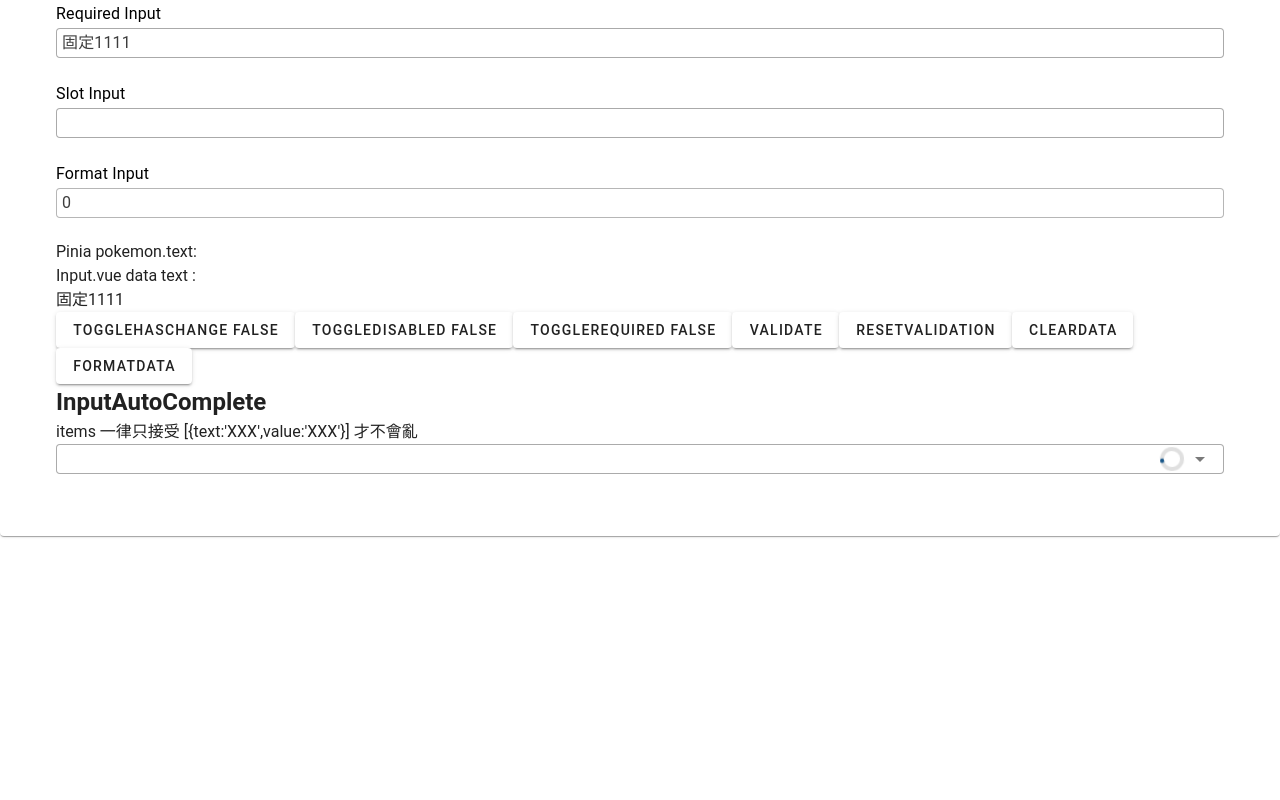
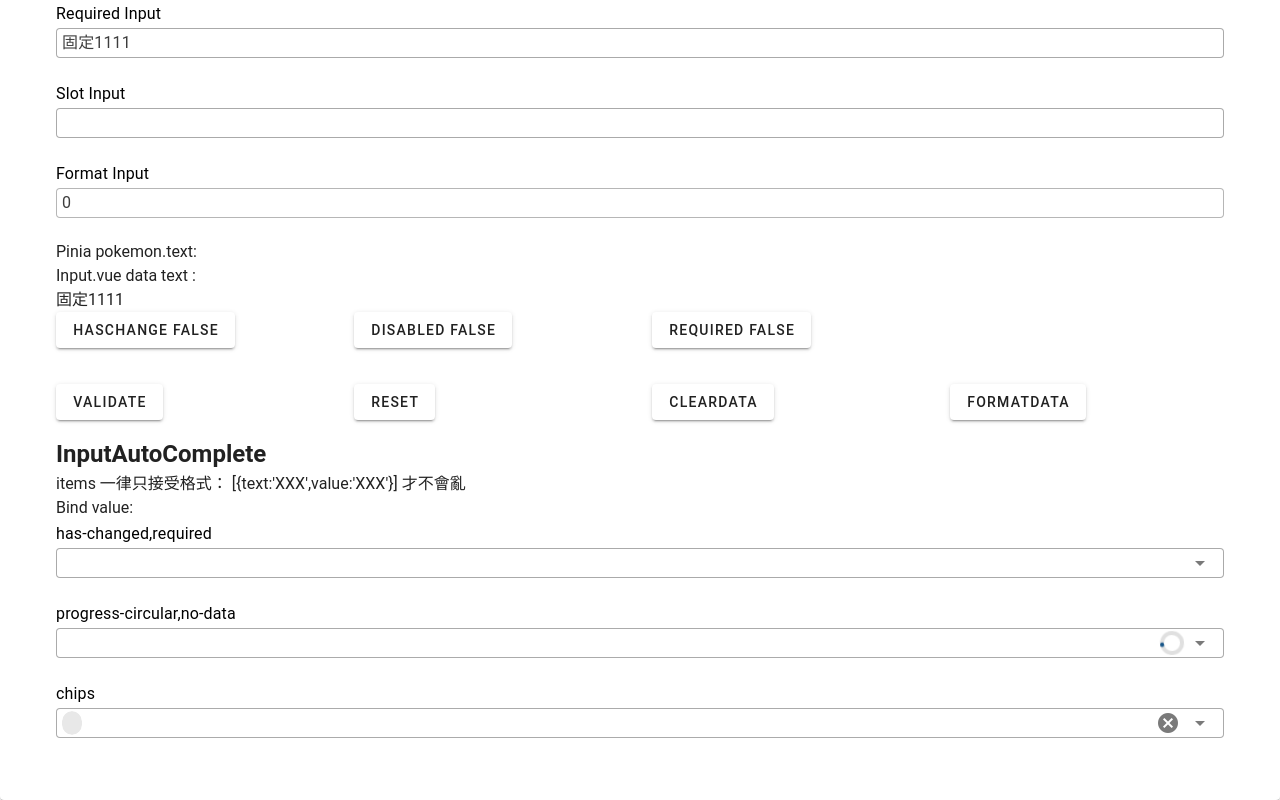
Before and after one commit to Zhang-RenWen/vue3-ts-template, a Vue app: page /input in a window 1280 px wide. Shown: the part 532-1332 px from the top of the page. Before the commit the page ends 1068 px from the top, so only its background shows below. Built offline with nearby package versions, Linux system fonts and the light colour scheme.

Commit message:
feat: add autoComplete chip type

```diff
--- a/src/views/Input.vue
+++ b/src/views/Input.vue
@@ -20,16 +20,16 @@
         <InputLabel name="Disabled Input" />
         <InputTextField
           v-model="pokemon.text"
+          @format="(v) => pokemon.setText(v)"
           :disabled="disabled"
           toUpperCase
-          @format="(v) => pokemon.setText(v)"
         />
         <InputLabel name="Required Input" />
         <InputTextField
           v-model="text"
+          @format="(v) => (text = v)"
           :required="required"
           toUpperCase
-          @format="(v) => (text = v)"
         />
         <InputLabel name="Slot Input" />
         <InputTextField v-model="pokemon.text">
@@ -74,36 +74,65 @@
         <InputLabel name="Format Input" />
         <InputFormat :value="pokemon.text" toCurrency>
           <template #format-value>
-            <InputTextField v-model="pokemon.text" checkTaiwanPhoneNumber required />
+            <InputTextField v-model="pokemon.text" checkTaiwanPhoneNumber :required="required" />
           </template>
         </InputFormat>
         Pinia pokemon.text:
         <p>{{ pokemon.text }}</p>
         Input.vue data text :
         <p>{{ text }}</p>
-        <v-btn @click="toggleHasChange">toggleHasChange {{ hasChange }}</v-btn>
-        <v-btn @click="toggleDisabled">toggleDisabled {{ disabled }}</v-btn>
-        <v-btn @click="toggleRequired">toggleRequired {{ required }}</v-btn>
-        <v-btn @click="submit">validate</v-btn>
-        <v-btn @click="reset">resetValidation</v-btn>
-        <v-btn @click="clear">clearData</v-btn>
-        <v-btn @click="format">formatData</v-btn>
+        <v-row class="mb-1">
+          <v-col cols="12" sm="3">
+            <v-btn @click="toggleHasChange">hasChange {{ hasChange }}</v-btn>
+          </v-col>
+          <v-col cols="12" sm="3">
+            <v-btn @click="toggleDisabled">disabled {{ disabled }}</v-btn>
+          </v-col>
+          <v-col cols="12" sm="3">
+            <v-btn @click="toggleRequired">required {{ required }}</v-btn>
+          </v-col>
+        </v-row>
+        <v-row class="mb-1">
+          <v-col cols="12" sm="3">
+            <v-btn @click="submit">validate</v-btn>
+          </v-col>
+          <v-col cols="12" sm="3">
+            <v-btn @click="reset">reset</v-btn>
+          </v-col>
+          <v-col cols="12" sm="3">
+            <v-btn @click="clear">clearData</v-btn>
+          </v-col>
+          <v-col cols="12" sm="3">
+            <v-btn @click="format">formatData</v-btn>
+          </v-col>
+        </v-row>
 
         <h2>InputAutoComplete</h2>
-        <p>items 一律只接受 [{text:'XXX',value:'XXX'}] 才不會亂</p>
-        {{ inputAutoCompleteValue }}
+        <p>items 一律只接受格式： [{text:'XXX',value:'XXX'}] 才不會亂</p>
+        <p>Bind value: {{ inputAutoCompleteValue }}</p>
+        <InputLabel name="has-changed,required" />
         <InputAutoComplete
           v-model="inputAutoCompleteValue"
           :items="items"
           :has-changed="hasChange"
           required
-        >
+        ></InputAutoComplete>
+        <InputLabel name="progress-circular,no-data" />
+        <InputAutoComplete v-model="inputAutoCompleteValue" :items="[]">
           <template #append-inner>
             <v-fade-transition leave-absolute>
               <v-progress-circular color="info" size="24" indeterminate></v-progress-circular>
             </v-fade-transition>
           </template>
         </InputAutoComplete>
+        <InputLabel name="chips" />
+        <InputAutoComplete
+          v-model="inputAutoCompleteValue"
+          :items="items"
+          chips
+          clearable
+          multiple
+        ></InputAutoComplete>
       </v-form>
     </v-container>
   </v-card>
```
